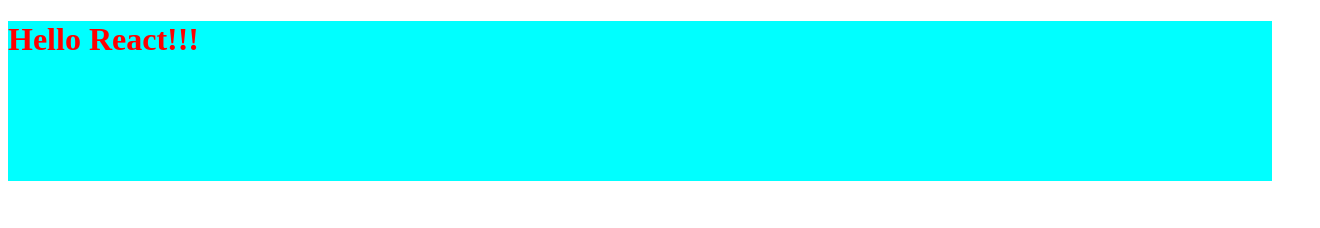
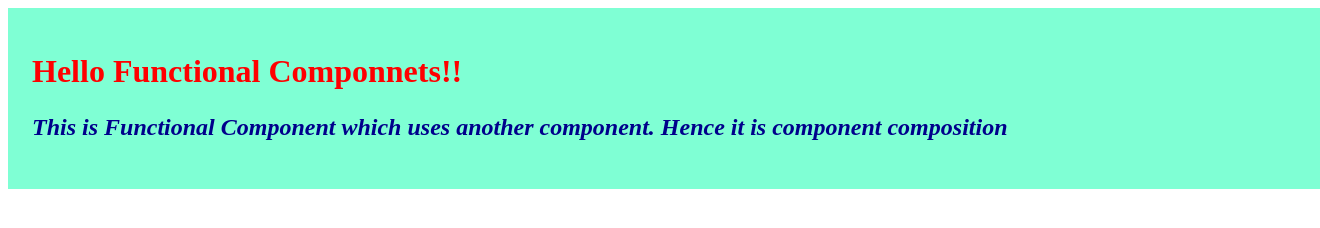
Before and after one commit to kulkarnisanika/react-first-app, a React app: page / in a window 1280 px wide. Shown: the whole page, 1320 px wide, since content can reach past the window. Built offline with nearby package versions, Linux system fonts and the light colour scheme.

Commit message:
JSX, functional component, component composition

```diff
--- a/App.js
+++ b/App.js
@@ -1,13 +1,27 @@
 import React from "react";
 import ReactDOM from "react-dom/client";
 
-//It will hold all react code
+//XML
+// XML => createElement() => JS Object => HTML element (by render)
+const heading = <h1> This is from XML.</h1>;
 
- //create HTML element by React
- const heading = React.createElement("h1", {"id": "heading"} , "Hello React!!!");
+//Functional Component
+const Title = () => (
+    <h1> Hello Functional Componnets!!</h1>
+);
 
- //find element and create it in react
- const findEle = ReactDOM.createRoot(document.getElementById("main"));
+//Component Composition
+const TitleAdoption= () =>{
+    return (
+        <div className = "container">
+            <Title />
+            <div id= "paragraphStyle" >
+                <p>This is Functional Component which uses another component. Hence it is component composition</p>
+            </div>
+        </div>
+    )
+}
 
- //add created element in created  DOM which was found before step
- findEle.render(heading);
+const root = ReactDOM.createRoot(document.getElementById("main"));
+
+root.render(<TitleAdoption />);
--- a/index.css
+++ b/index.css
@@ -2,5 +2,19 @@
     background-color: aqua;
     width: 100%;
     height: 20vh;
-    color:red;
 }
+
+.container{
+    width: 100%;
+    height: 100%;
+    background-color: aquamarine;
+    padding: 24px;
+    color: red;
+}
+
+#paragraphStyle{
+    color: darkblue;
+    font-weight: 700;
+    font-style: italic;
+    font-size: x-large;
+}
```
